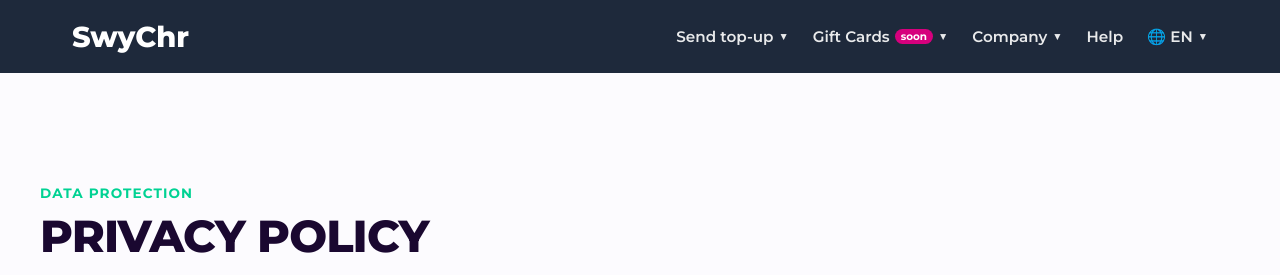
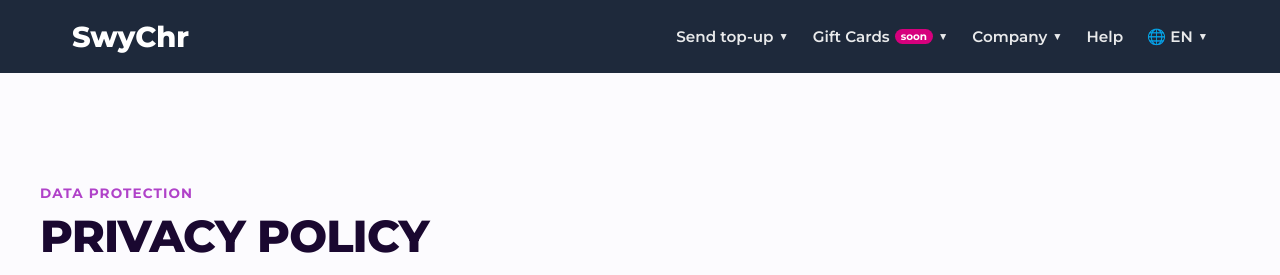
Before and after one commit to bertrand-wanda11/swychr-airtime, a Vue app: page /privacy in a window 1280 px wide. Shown: the top 275 px of the page. Built offline with nearby package versions, Linux system fonts and the light colour scheme.

Commit message:
updated version privacy

```diff
--- a/src/views/PrivacyView.vue
+++ b/src/views/PrivacyView.vue
@@ -178,7 +178,7 @@ export default {
 .privacy-tagline {
   font-size: 0.85rem;
   font-weight: 700;
-  color: #00d293; /* Swychr Mint Green */
+   color: #b042c9;
   text-transform: uppercase;
   letter-spacing: 0.08em;
   display: block;
```
